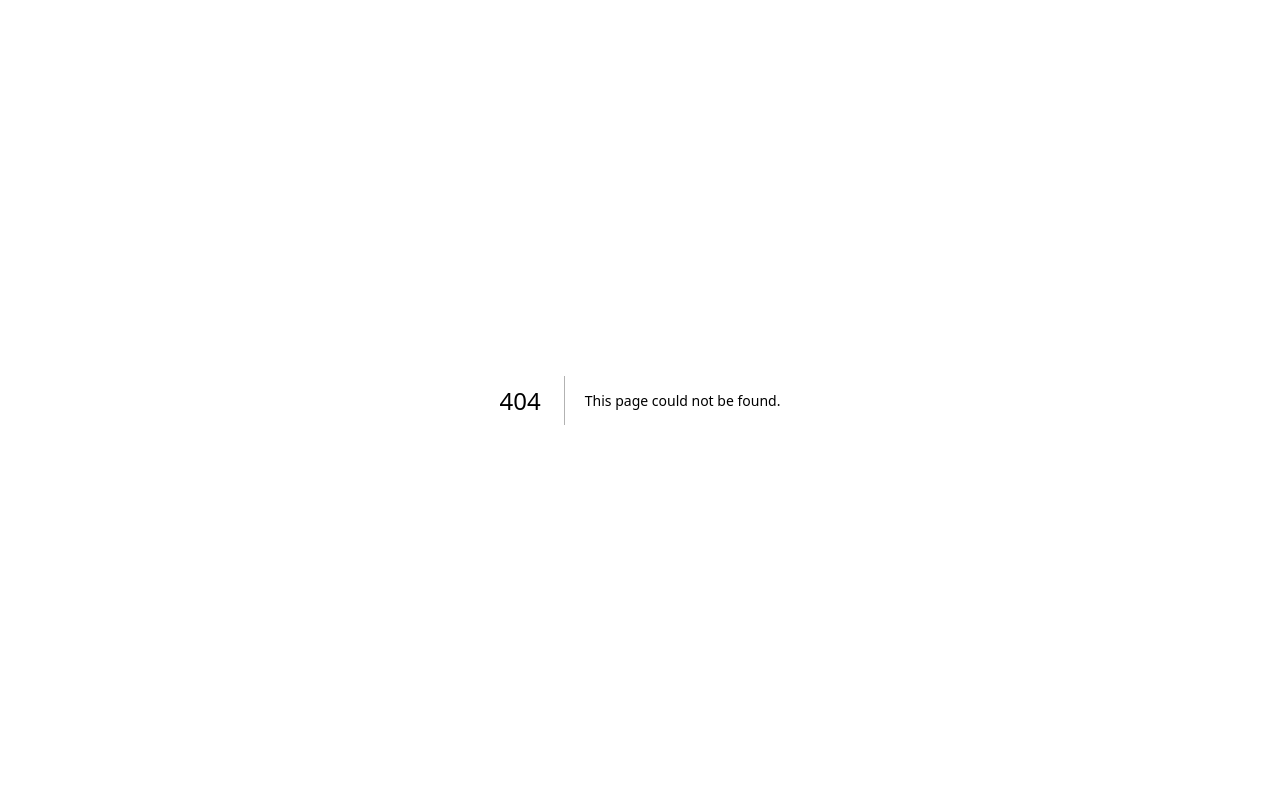
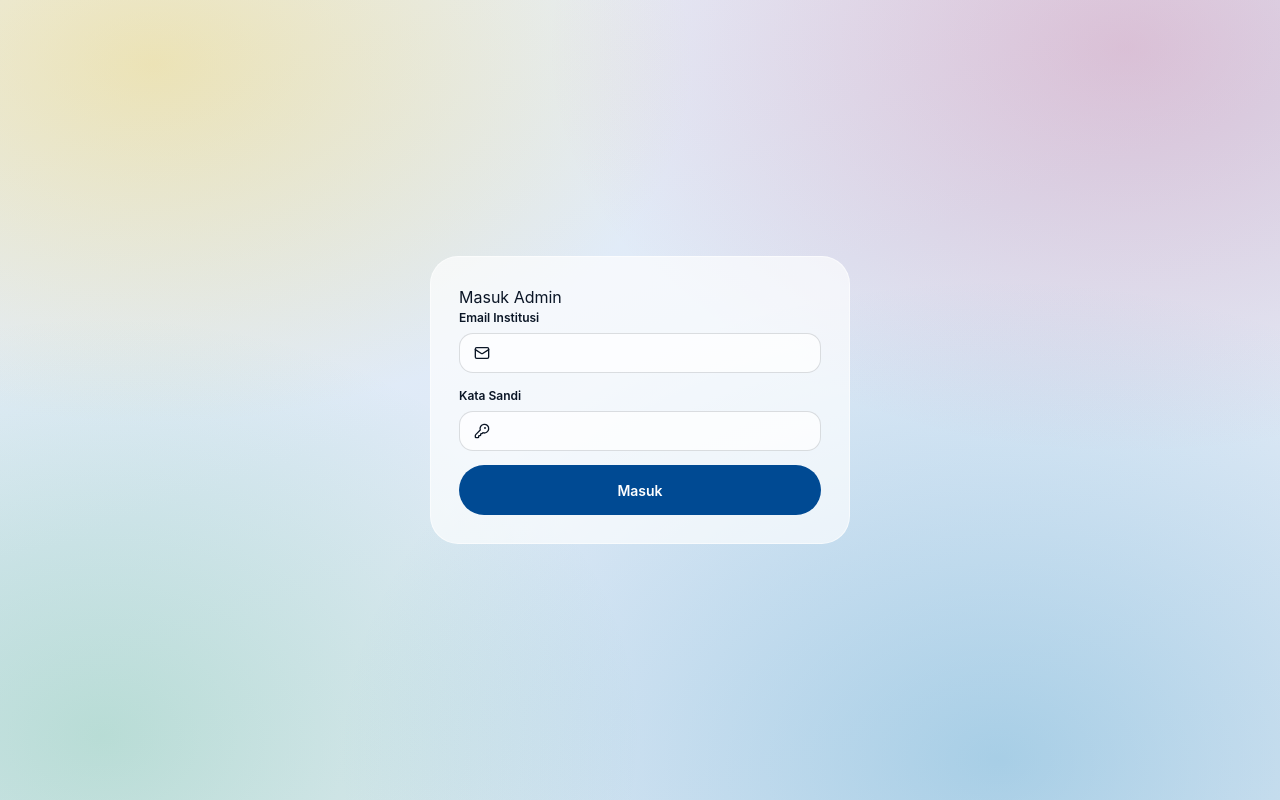
Before and after one commit to ombroto/dashboardnextvercelneon, a Next.js app: page /admin/login in a window 1280 px wide. Before the commit this address had no page. Built offline with nearby package versions, Linux system fonts and the light colour scheme; no server answers.

Commit message:
feat: add admin login page

```diff
--- /dev/null
+++ b/src/app/admin/login/actions.ts
@@ -0,0 +1,16 @@
+'use server';
+
+import { signIn } from '@/lib/auth';
+import { AuthError } from 'next-auth';
+
+export async function loginAction(email: string, password: string): Promise<{ error?: string }> {
+  try {
+    await signIn('credentials', { email, password, redirectTo: '/admin' });
+    return {};
+  } catch (error) {
+    if (error instanceof AuthError) {
+      return { error: 'Email atau kata sandi salah.' };
+    }
+    throw error;
+  }
+}
--- /dev/null
+++ b/src/app/admin/login/page.tsx
@@ -0,0 +1,36 @@
+'use client';
+
+import { useState } from 'react';
+import { Input } from '@/components/ui/Input';
+import { Button } from '@/components/ui/Button';
+import { loginAction } from './actions';
+
+export default function AdminLoginPage() {
+  const [email, setEmail] = useState('');
+  const [password, setPassword] = useState('');
+  const [error, setError] = useState<string | undefined>();
+  const [pending, setPending] = useState(false);
+
+  async function submit() {
+    setPending(true);
+    const result = await loginAction(email, password);
+    setPending(false);
+    if (result.error) setError(result.error);
+  }
+
+  return (
+    <main style={{ minHeight: '100vh', display: 'flex', alignItems: 'center', justifyContent: 'center' }}>
+      <div style={{ maxWidth: 420, width: '100%', padding: 28, borderRadius: 'var(--radius-xl)', background: 'var(--glass-regular)', border: '1px solid var(--glass-border)' }}>
+        <h2 style={{ fontFamily: 'var(--font-display)' }}>Masuk Admin</h2>
+        <div style={{ display: 'flex', flexDirection: 'column', gap: 14 }}>
+          <Input label="Email Institusi" icon="mail" value={email} onChange={setEmail} />
+          <Input label="Kata Sandi" icon="key-round" type="password" value={password} onChange={setPassword} onKeyDown={(e) => e.key === 'Enter' && submit()} />
+          <Button variant="primary" size="lg" block onClick={submit}>
+            {pending ? 'Memproses...' : 'Masuk'}
+          </Button>
+          {error && <div style={{ color: 'var(--color-danger)', fontSize: 'var(--text-sm)' }}>{error}</div>}
+        </div>
+      </div>
+    </main>
+  );
+}
```
